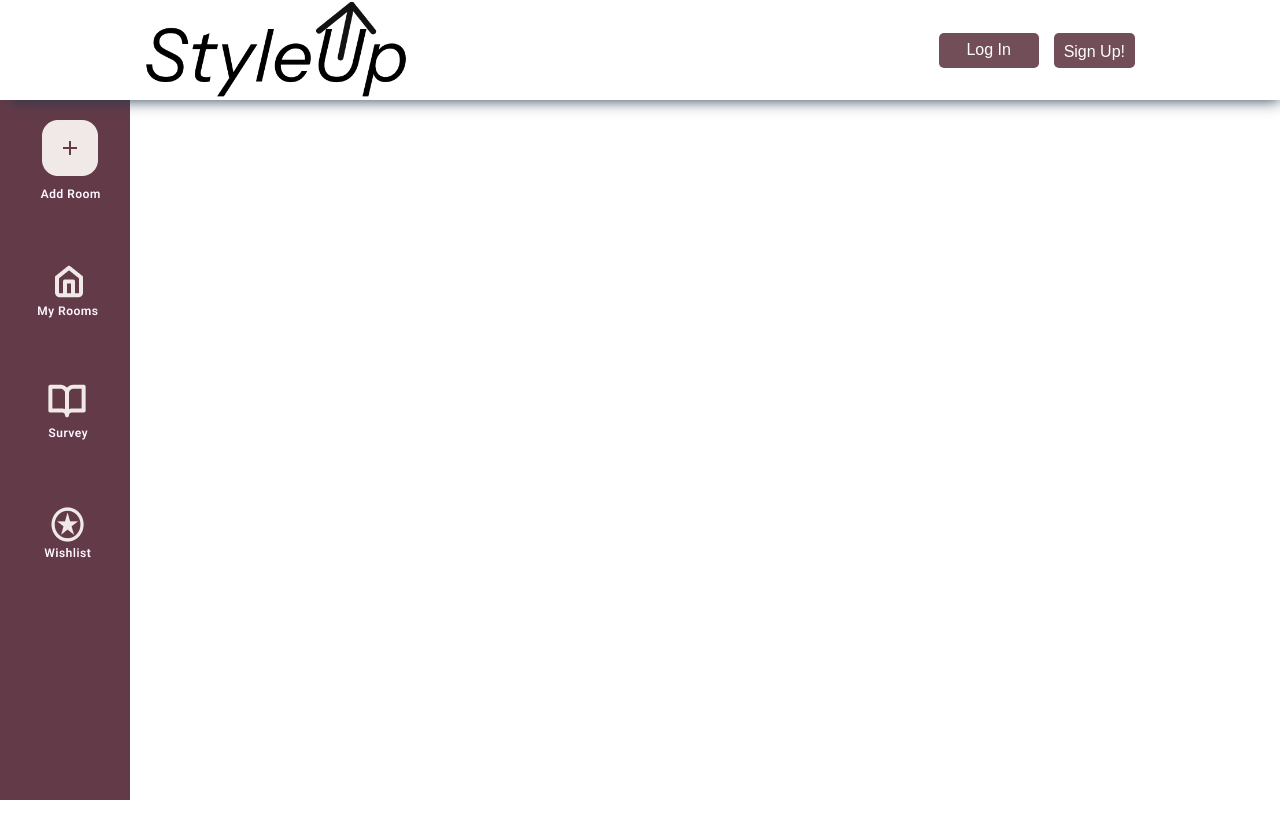
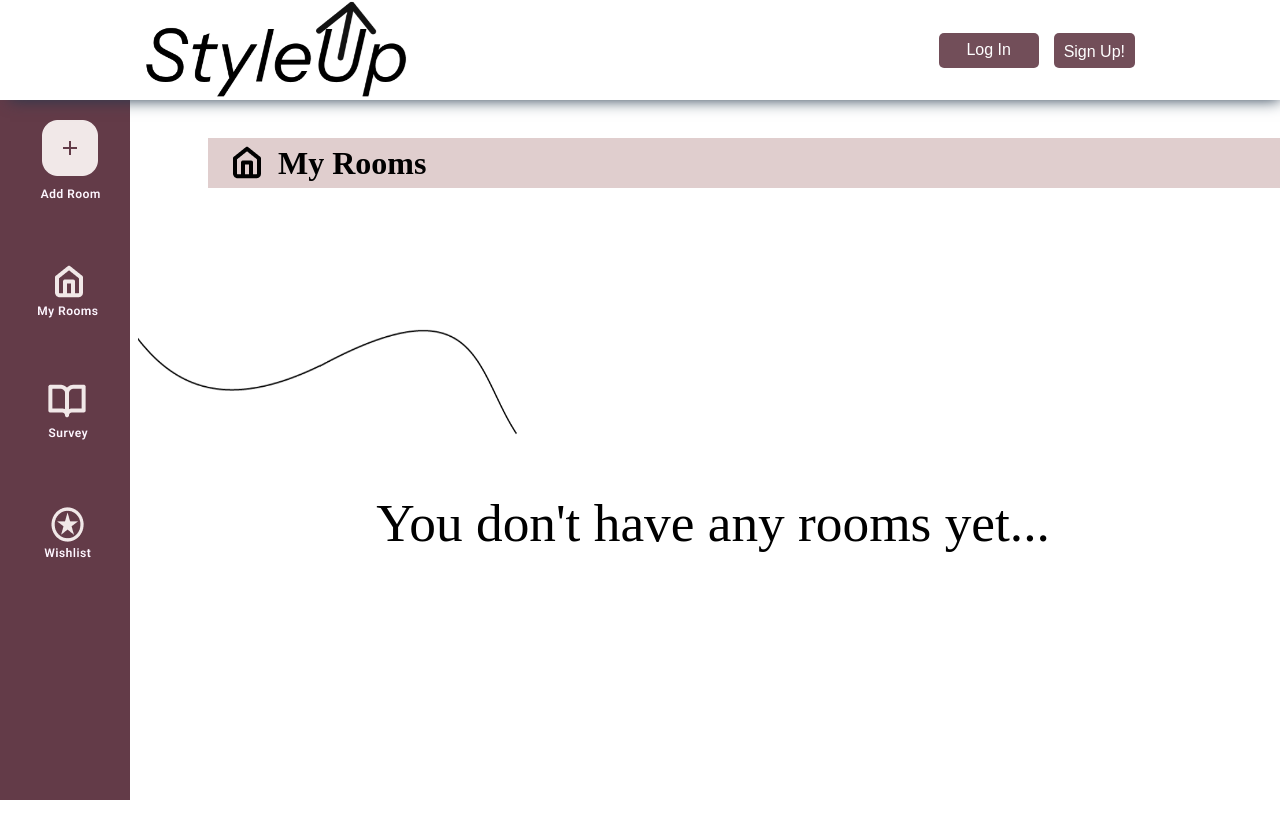
Before and after one commit to bharpe02/StyleUp, a React (Create React App) app in the folder front-end/: page /MyRooms in a window 1280 px wide. Shown: the top 838 px of the page. Before the commit the page ends 800 px from the top, so only its background shows below. Built offline with nearby package versions, Linux system fonts and the light colour scheme.

Commit message:
MyRooms Front end progressw

```diff
--- /dev/null
+++ b/front-end/src/assets/stylesheets/DecorItem.css
@@ -0,0 +1,7 @@
+.display-form {
+    display: flex;
+    justify-content: center;
+    align-items: center;
+    height: 60px;
+    width: 80px;
+}
--- /dev/null
+++ b/front-end/src/assets/stylesheets/MyRoomsPage.css
@@ -0,0 +1,43 @@
+.page-title {
+    height: 50px;
+    width: calc(100vw - 70px - 130px);
+    background-color: #660C0C33; /*Background color with opacity [CC] #------CC*/
+    display: flex;
+    margin-left:70px;
+    margin-top: 40px;
+    align-items: center;
+}
+
+.image-style {
+    height: 35px;
+    width: 70px;
+    display: inline;
+    overflow: hidden; /*cut out words from the logo*/
+    position: relative;
+     filter: brightness(0); /*Make logo black*/
+}
+
+.main-content {
+    flex-direction:column;
+    height: 100vh;
+    overflow:hidden;
+    align-items: center;
+    justify-content: start;
+
+}
+
+.no-room-message {
+    margin-top:25vh;
+}
+.no-room-message p1 {
+    /* font-size: x-large; */
+    font-size: 40pt;
+}
+
+.arrow-container {
+    position: relative;
+    top: -70px;
+    left: -400px;
+    margin-bottom: -400px;
+    z-index: 2;
+}
--- /dev/null
+++ b/front-end/src/components/DecorItem.js
@@ -0,0 +1,15 @@
+import React, {useState} from 'react';
+import '../assets/stylesheets/DecorItem.css';
+import { Link } from "react-router-dom";
+
+function DecorItem() {
+    // Decoration Item that contains a Picture, Name, Description, and the Seller Information. Can be clicked to be expanded
+    return(
+        <div className='Container'>
+            <div className='display-form'></div>
+        </div>
+    )
+
+}
+
+export default DecorItem;
--- a/front-end/src/components/LogoButton.js
+++ b/front-end/src/components/LogoButton.js
@@ -4,7 +4,7 @@ import { Link } from "react-router-dom";
 
 function LogoButton() {
   return (
-    <Link to="/MyRooms">
+    <Link to="/">
         <img src={logo} alt={""} style={{position: 'fixed', top: 0, left: 130, height: '100px', cursor: 'pointer'}}/>
     </Link>
   )
--- a/front-end/src/pages/MyRoomsPage.js
+++ b/front-end/src/pages/MyRoomsPage.js
@@ -1,14 +1,46 @@
-import React from 'react';
+import React, {useState} from 'react';
 import BannerMenu from '../components/BannerMenu';
 import Sidebar from '../components/Sidebar';
 import "../assets/stylesheets/GeneralLayout.css"
+import "../assets/stylesheets/MyRoomsPage.css"
+import myRoomsImage from "../assets/images/My Rooms.png"
+import arrowcurve from "../assets/images/ArrowCurve.png"
 
 function MyRoomsPage() {
+  const [hasRooms, setHasRooms] = useState(false);
   return (
     <div>
       <BannerMenu/>
       <Sidebar/>
-      {/* <h1 style={{ textAlign: 'center' }}>My Rooms</h1> */}
+
+      <div className='main-content'>
+        {/* <h1 style={{ textAlign: 'center' }}>My Rooms</h1> */}
+        <div className='page-title'>
+          <div className='image-style'>
+            <img src={myRoomsImage} alt="My Rooms"/>
+          </div>
+          <h1>My Rooms</h1>
+        </div>
+        {hasRooms? (
+          // If the user has rooms
+          <>
+          {/* Display Saved Rooms of account */}
+          </>
+        ):(
+          // If the user has no rooms
+          <>
+          <div className = "arrow-container">
+            <img src={arrowcurve} alt="arrow" height = '500px' width = '800px'></img>
+          </div>
+          <div className="no-room-message">
+            <p1>You don't have any rooms yet...</p1>
+          </div>
+          </>
+        )
+      }
+
+      </div>
+
     </div>
   );
 }
--- a/front-end/src/pages/WishlistPage.js
+++ b/front-end/src/pages/WishlistPage.js
@@ -2,6 +2,7 @@ import React from 'react';
 // import LogoButton from '../components/LogoButton.js';
 import Sidebar from '../components/Sidebar.js';
 import BannerMenu from '../components/BannerMenu.js';
+import DecorItem from '../components/DecorItem.js';
 
 function WishlistPage() {
   return (
@@ -10,6 +11,9 @@ function WishlistPage() {
       <Sidebar/>
       <div className='main-content'>
         <h1>Wishlist</h1>
+
+        <DecorItem />
+
       </div>
     </div>
   );
```
Also changed, not shown: front-end/src/assets/images/ArrowCurve.png (added), front-end/src/assets/images/CurveArrow.svg (added).
